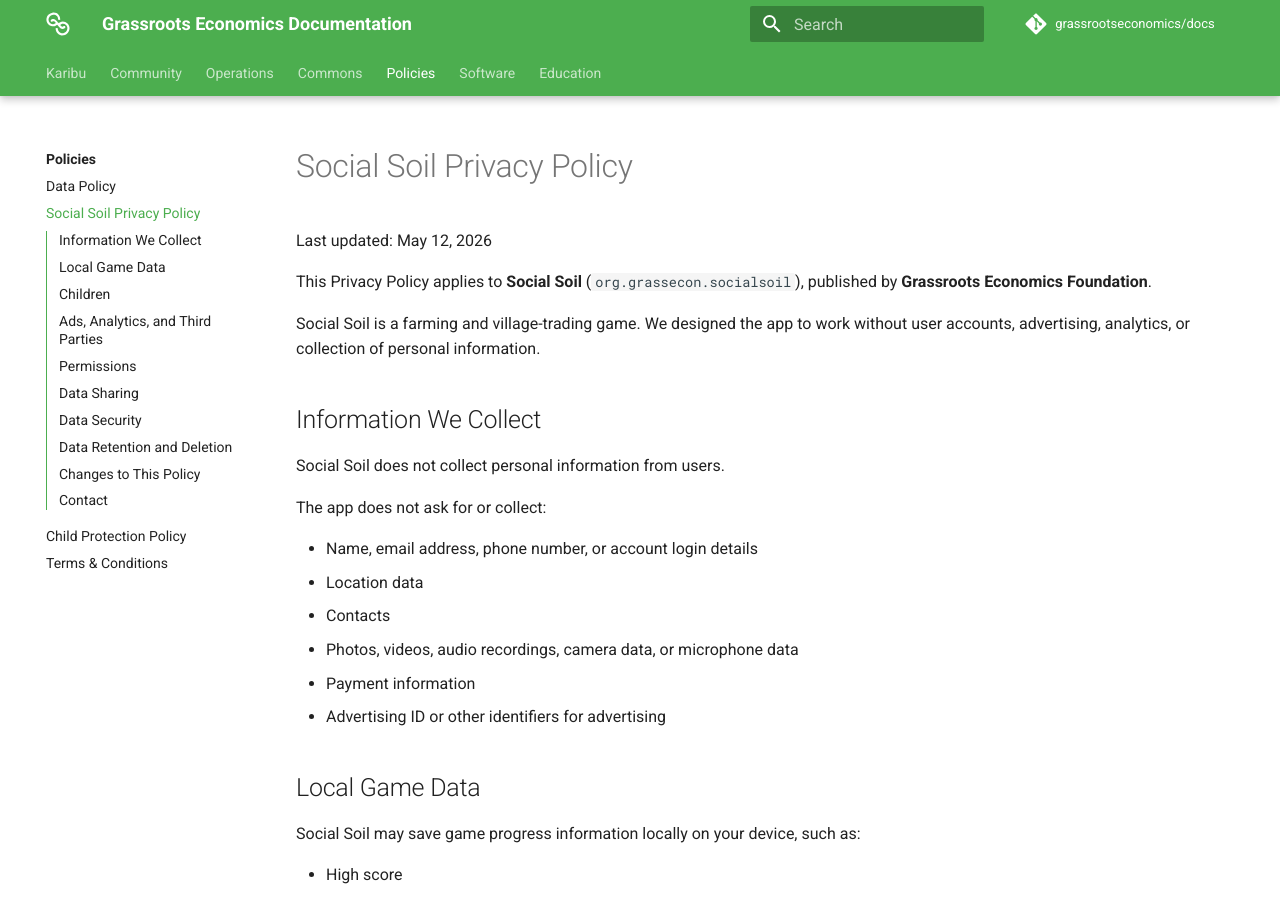
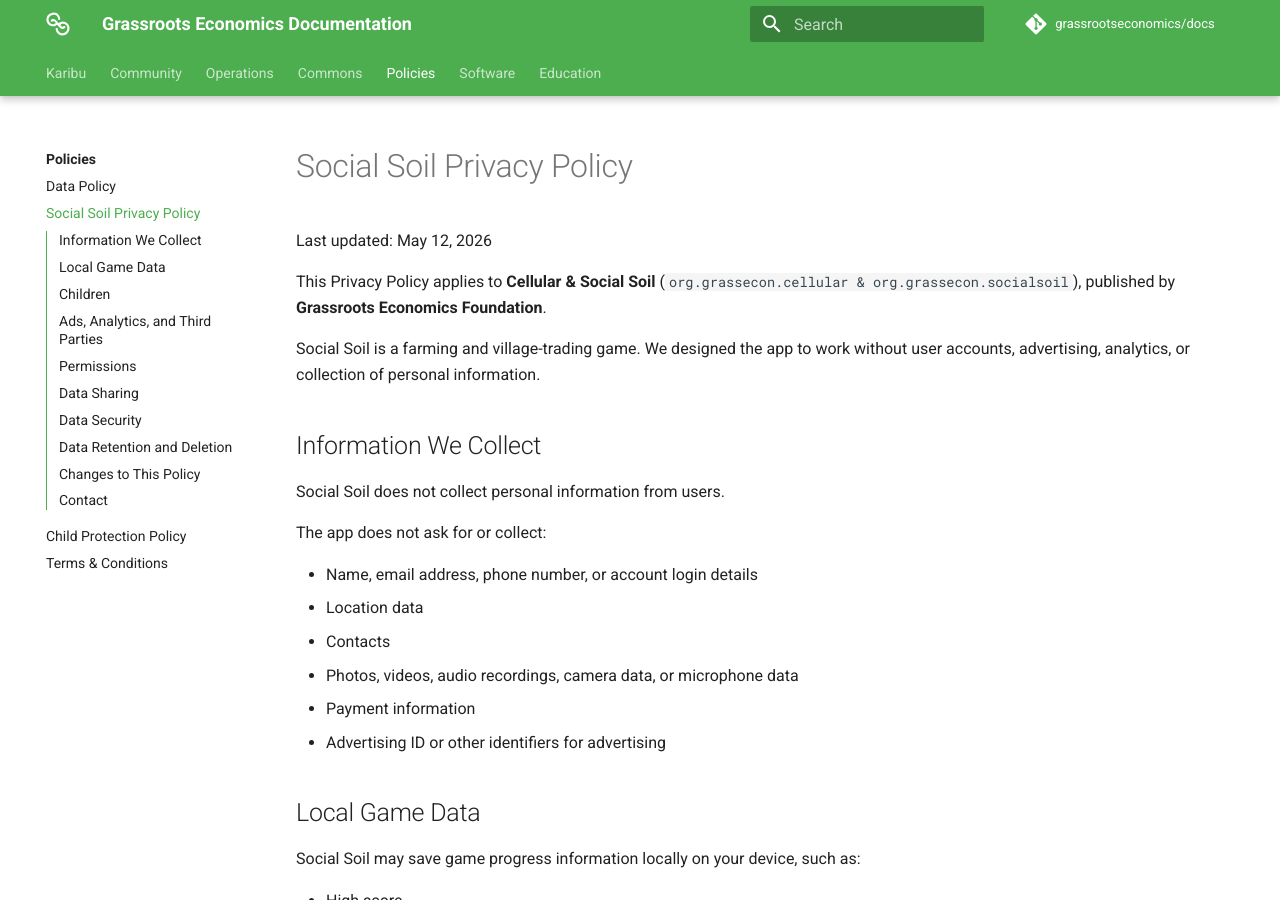
Before and after one commit to grassrootseconomics/docs.grassecon.org, an MkDocs documentation site: the page built from docs/commons/privacy_policy_social_soil.md, in a window 1280 px wide and 900 px high. Built offline with MkDocs 1.6.1 and Material for MkDocs 9.7.7, drawn with Linux system fonts in a browser that asks for light colours; comment, search, counter and statistics services are not loaded.

Commit message:
Update privacy policy to reflect name change

```diff
--- a/docs/commons/privacy_policy_social_soil.md
+++ b/docs/commons/privacy_policy_social_soil.md
@@ -2,7 +2,7 @@
 
 Last updated: May 12, 2026
 
-This Privacy Policy applies to **Social Soil** (`org.grassecon.socialsoil`), published by **Grassroots Economics Foundation**.
+This Privacy Policy applies to **Cellular & Social Soil** (`org.grassecon.cellular & org.grassecon.socialsoil`), published by **Grassroots Economics Foundation**.
 
 Social Soil is a farming and village-trading game. We designed the app to work without user accounts, advertising, analytics, or collection of personal information.
 
```
